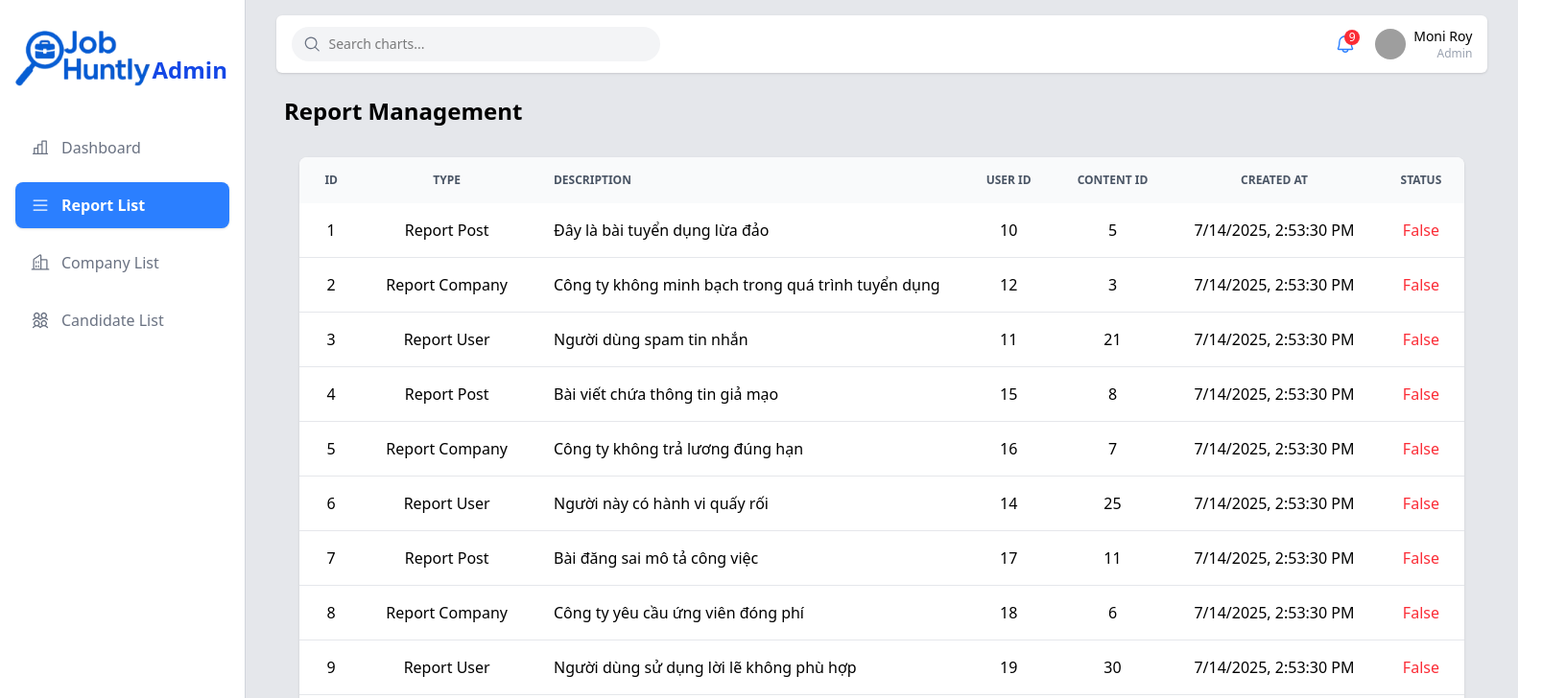
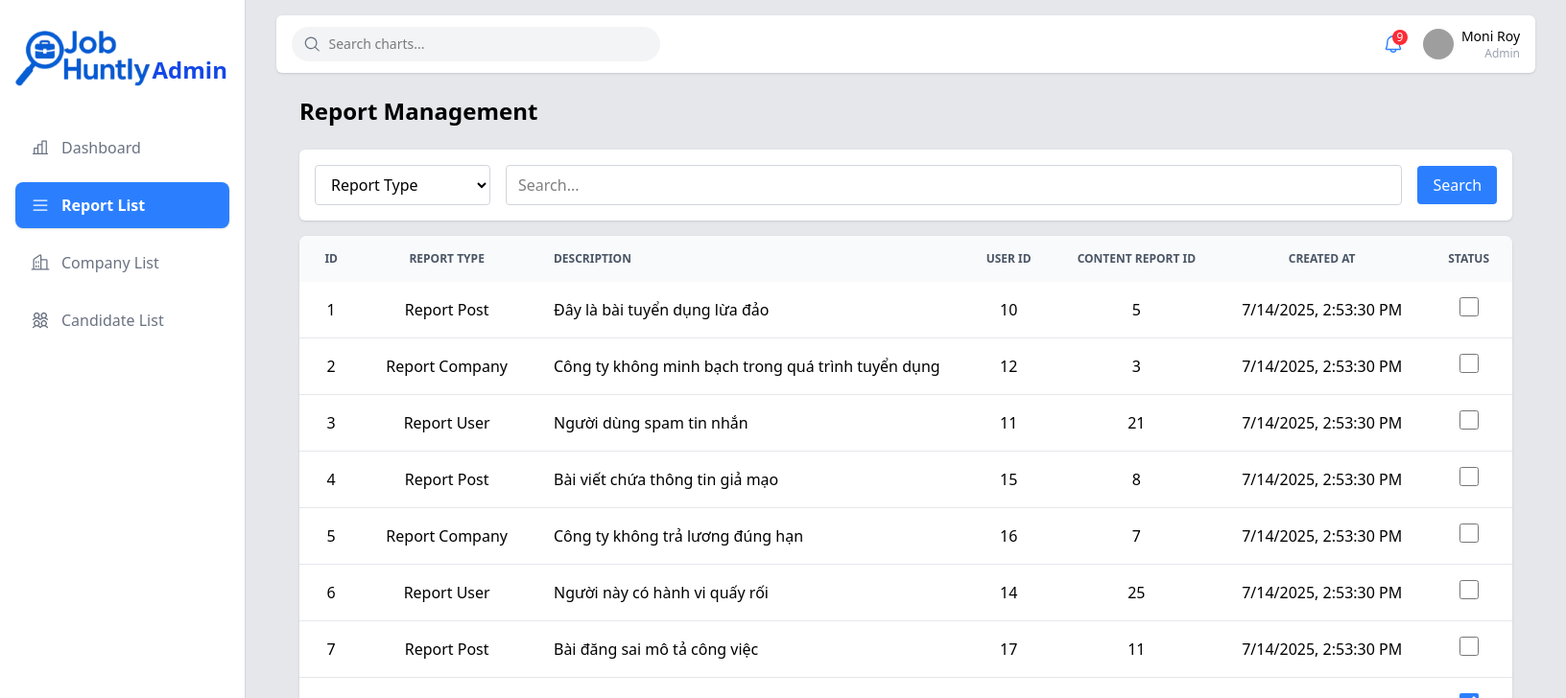
Before and after one commit to Group-3-KTC/job-huntly-admin-app, a React (Vite) app: page /listReport in a window 1280 px wide. Shown: the top 728 px of the page at 96% size, 1632 px wide, since content can reach past the window. Built offline with nearby package versions, Linux system fonts and the light colour scheme; sample sign-in values are in the browser's storage; grey boxes are pictures that could not be loaded.

Commit message:
finish-page-admin-report-list

```diff
--- a/src/features/reportlist/components/ReportTable.tsx
+++ b/src/features/reportlist/components/ReportTable.tsx
@@ -1,8 +1,21 @@
-import React from 'react'
+import React, { useState } from "react";
 import { Table, type TableColumn } from "../../../components/ui/Table";
-import type { Reports } from '../mockApi/mockReport';
-import { mockReport } from '../mockApi/mockReport';
+import type { Reports } from "../mockApi/mockReport";
+import { mockReport } from "../mockApi/mockReport";
 
+const ReportTable = () => {
+  const [searchField, setSearchField] = useState("reportType");
+  const [searchQuery, setSearchQuery] = useState("");
+
+  // Lọc dữ liệu theo trường được chọn
+  const filteredData = mockReport.filter((report) => {
+    const fieldValue = String(
+      report[searchField as keyof Reports]
+    ).toLowerCase();
+    return fieldValue.includes(searchQuery.toLowerCase());
+  });
+
+  // Định nghĩa cột
   const columns: TableColumn<Reports>[] = [
     {
       key: "id",
@@ -12,7 +25,7 @@ const columns: TableColumn<Reports>[] = [
     },
     {
       key: "reportType",
-    title: "Type",
+      title: "Report Type",
       align: "center",
     },
     {
@@ -27,7 +40,7 @@ const columns: TableColumn<Reports>[] = [
     },
     {
       key: "reportedContentId",
-    title: "Content ID",
+      title: "Content Report ID",
       align: "center",
     },
     {
@@ -40,20 +53,54 @@ const columns: TableColumn<Reports>[] = [
       key: "status",
       title: "Status",
       align: "center",
-    render: (value) => (
-      <span className={value === "True" ? "text-green-600" : "text-red-500"}>
-        {value}
-      </span>
-    ),
+      render: (value: string) => {
+        const isChecked = value === "True";
+        return (
+          <input
+            type="checkbox"
+            checked={isChecked}
+            readOnly
+            className="w-5 h-5 accent-blue-500 cursor-default"
+          />
+        );
+      },
     },
   ];
 
-const ReportTable = () => {
   return (
-    <div className="p-4">
+    <div className="p-4 space-y-4">
+      {/* 📌 Bọc thanh search trong thẻ có nền trắng */}
+      <div className="bg-white p-4 rounded-md shadow flex flex-wrap gap-4 items-center w-full">
+        <select
+          value={searchField}
+          onChange={(e) => setSearchField(e.target.value)}
+          className="border border-gray-300 rounded px-3 py-2"
+        >
+          <option value="id">ID</option>
+          <option value="reportType">Report Type</option>
+          <option value="description">Description</option>
+          <option value="userId">User ID</option>
+          <option value="reportedContentId">Content Report ID</option>
+          <option value="status">Status</option>
+        </select>
+
+        <input
+          type="text"
+          placeholder="Search..."
+          value={searchQuery}
+          onChange={(e) => setSearchQuery(e.target.value)}
+          className="border border-gray-300 rounded px-3 py-2 flex-1 min-w-[200px]"
+        />
+
+        <button className="bg-blue-500 text-white px-4 py-2 rounded hover:bg-blue-600">
+          Search
+        </button>
+      </div>
+
+      {/* 📌 Hiển thị bảng dữ liệu */}
       <Table
         columns={columns}
-        data={mockReport}
+        data={filteredData}
         keyExtractor={(report) => report.id}
         emptyMessage="Không có báo cáo nào"
       />
--- a/src/features/reportlist/mockApi/mockReport.ts
+++ b/src/features/reportlist/mockApi/mockReport.ts
@@ -79,7 +79,7 @@ export const mockReport: Reports[] = [
         userId: 18,
         reportedContentId: 6,
         createAt: new Date(),
-        status: "False"
+        status: "True"
     },
     {
         id: 9,
@@ -97,7 +97,7 @@ export const mockReport: Reports[] = [
         userId: 13,
         reportedContentId: 9,
         createAt: new Date(),
-        status: "False"
+        status: "True"
     },
     {
         id: 11,
@@ -124,7 +124,7 @@ export const mockReport: Reports[] = [
         userId: 23,
         reportedContentId: 14,
         createAt: new Date(),
-        status: "False"
+        status: "True"
     },
     {
         id: 14,
@@ -133,7 +133,7 @@ export const mockReport: Reports[] = [
         userId: 24,
         reportedContentId: 2,
         createAt: new Date(),
-        status: "False"
+        status: "True"
     },
     {
         id: 15,
--- a/src/features/reportlist/pages/ReportList.tsx
+++ b/src/features/reportlist/pages/ReportList.tsx
@@ -4,7 +4,7 @@ import ReportTable from '../components/ReportTable';
 const ReportList = () => {
   return (
  <div className="p-6">
-      <h1 className="text-2xl font-bold mb-4">Report Management</h1>
+      <h1 className="text-2xl font-bold mb-2 ml-4">Report Management</h1>
       <ReportTable />
     </div>
   );
```
Lines whose indentation alone changed are shown as unchanged.
